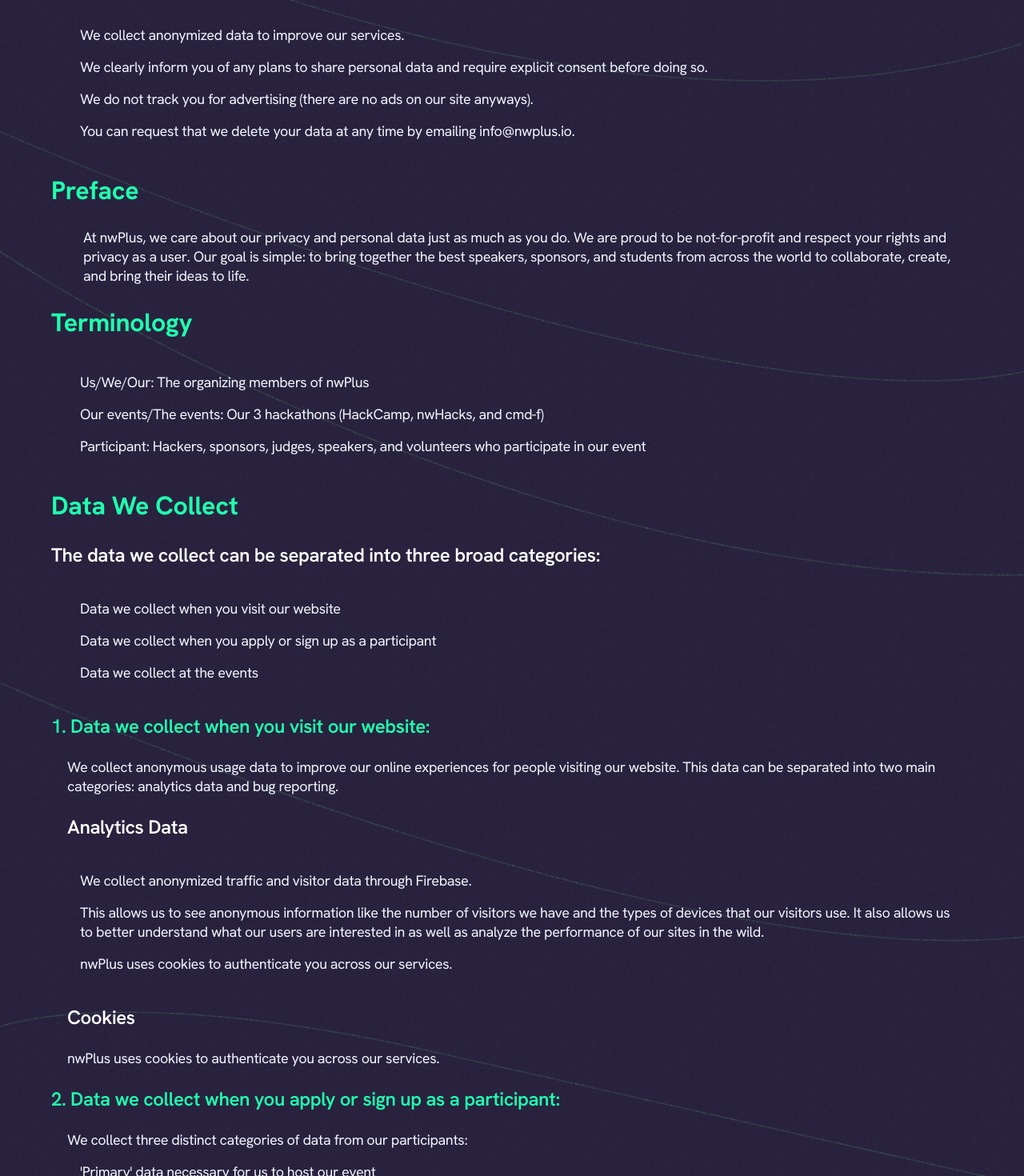
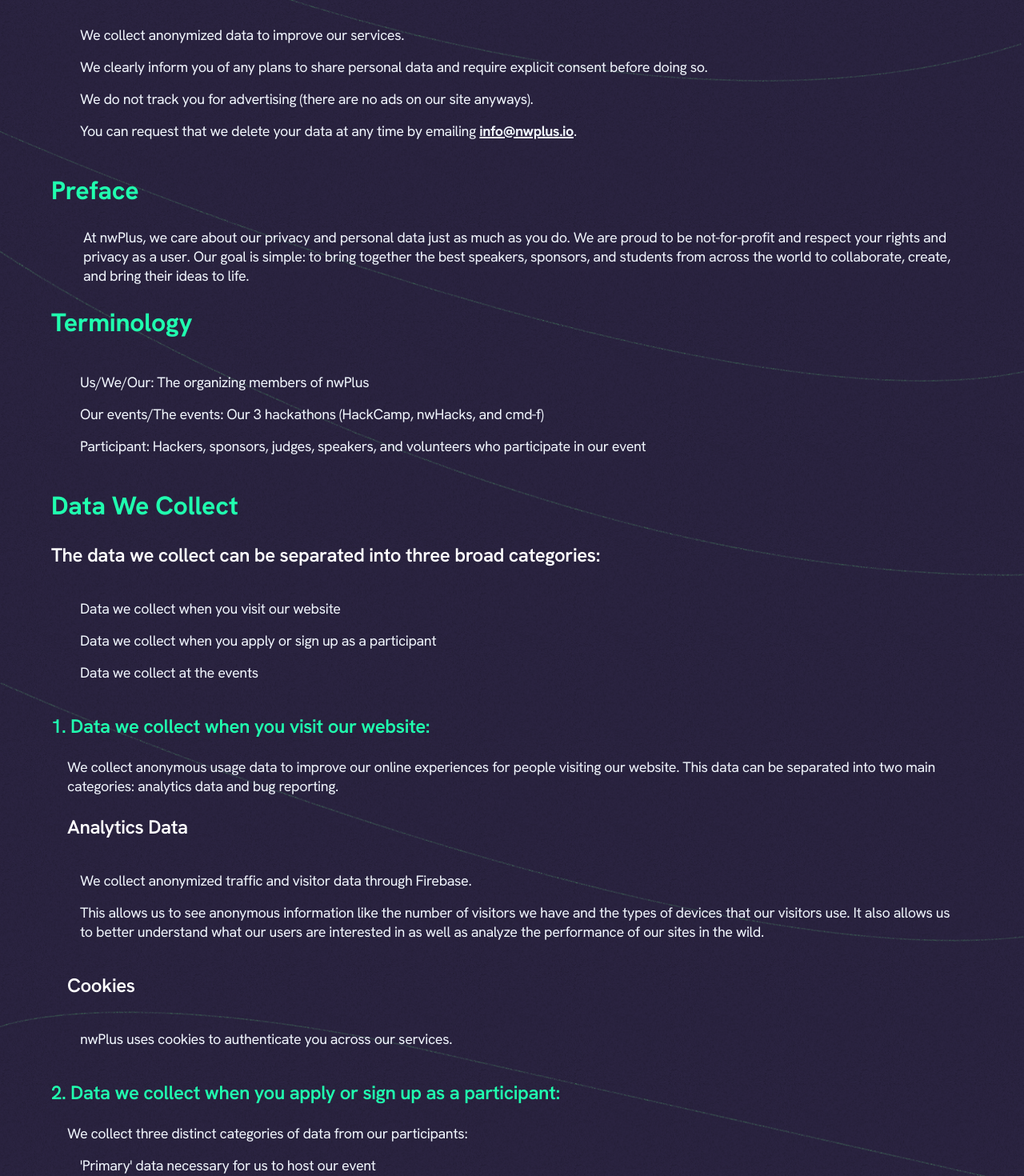
Before and after one commit to nwplus/www, a Next.js app: page /privacy in a window 1280 px wide. Shown: the part 387-1857 px from the top of the page at 80% size. Built offline with nearby package versions, Linux system fonts and the light colour scheme; no server answers; the database is empty.

Commit message:
feedback fixes

```diff
--- a/pages/privacy.js
+++ b/pages/privacy.js
@@ -4,7 +4,7 @@ import NavBar from '../components/NavBar';
 // Components
 import { Background } from '../components/Background'
 // Typography
-import { Title1, Body, Title2, Title3 } from '../components/Typography';
+import { Title1, Body, Title2, Title3, LinkBody } from '../components/Typography';
 import { List, ListItem } from '@material-ui/core';
 import Banner from '../components/Banner'
 
@@ -23,14 +23,35 @@ const PrivacyTextContainer = styled.div`
 `;
 
 const IndentedDiv = styled(Body)`
-    padding-left: 20px;
+  padding-left: 20px;
 `;
+
+const LinkBody2 = styled(LinkBody)`
+  display: inline;
+  line-height: inherit;
+  vertical-align: baseline;
+  margin: 0;
+  padding: 0;
+`
 
 const PrivacyPolicy = () => {
   const themeContext = useContext(ThemeContext);
-  const renderListItems = (items) => items.map((item, index) => (
-    <ListItem key={index}>{item}</ListItem>
-  ));
+  const renderListItems = (items) => items.map((item, index) => {
+    if (item.includes("info@nwplus.io")) {
+      const parts = item.split("info@nwplus.io");
+      return (
+        <ListItem key={index}>
+          {parts[0]}
+          <LinkBody2 href="mailto:info@nwplus.io" style={{ marginLeft: '0.25em' }}>
+            info@nwplus.io
+          </LinkBody2>
+          {parts[1]}
+        </ListItem>
+      );
+    }
+    return <ListItem key={index}>{item}</ListItem>;
+  });
+
   const keyPoints = [
     "We collect anonymized data to improve our services.",
     "We clearly inform you of any plans to share personal data and require explicit consent before doing so.",
@@ -56,14 +77,17 @@ const PrivacyPolicy = () => {
 
   const analyticsData = [
     "We collect anonymized traffic and visitor data through Firebase.",
-    "This allows us to see anonymous information like the number of visitors we have and the types of devices that our visitors use. It also allows us to better understand what our users are interested in as well as analyze the performance of our sites in the wild.",
-    "nwPlus uses cookies to authenticate you across our services."
+    "This allows us to see anonymous information like the number of visitors we have and the types of devices that our visitors use. It also allows us to better understand what our users are interested in as well as analyze the performance of our sites in the wild."
   ]
 
   const dataFreedom = [
     "1. Limit how much information you provide on our forms: You may choose to not fill out any optional fields in our forms and communications with you. Fields that we mark as mandatory, however, are considered to be necessary to our operations and services that we offer to you. You may, in the event that you object to these mandatory fields, terminate your activities with us and request that we delete all data we have collected from you thus far.",
     "2. Opt out of marketing emails: You may elect to stop receiving marketing and promotional material from us by replying to any of  our promotional emails.",
     "3. Use a tracking blocker: nwPlus does require cookies to be enabled for our services to work. We do not, however, have individual control over cookies and other tracking activities done by the services outlined in [Data we collect when you visit our website]. You may elect to use a browser extension to block these anonymous analytics activities."
+  ]
+
+  const cookies = [
+    "nwPlus uses cookies to authenticate you across our services."
   ]
 
   const KeyPoints = () => {
@@ -125,7 +149,7 @@ const PrivacyPolicy = () => {
               {renderListItems(analyticsData)}
             </List>
             <Title3>Cookies</Title3>
-            nwPlus uses cookies to authenticate you across our services.
+            <List>{renderListItems(cookies)}</List>
           </IndentedDiv>
           <Title3 color={themeContext.colors.primary}>2. Data we collect when you apply or sign up as a participant:</Title3>
           <IndentedDiv>
@@ -178,7 +202,7 @@ const PrivacyPolicy = () => {
         <Title2 color={themeContext.colors.primary}>Your Rights</Title2>
         <IndentedDiv>
           <Title3> Data ownership </Title3>
-          <Body>You own your data. You may at any time, with proof of identity, email us at info@nwplus.io and request that we provide,
+          <Body>You own your data. You may at any time, with proof of identity, email us at <LinkBody href="mailto:info@nwplus.io">info@nwplus.io</LinkBody> and request that we provide,
             update, or delete any personal data we have that pertains to you. We will, barring legal requirements or exceptional circumstances,
             comply with your request within 30 days of receipt. Please note that deleted data may be retained in our backups for up to
             an additional 60 days, after which they are purged.</Body>
@@ -210,7 +234,8 @@ const PrivacyPolicy = () => {
             <DataWeShare />
             <YourRights />
             <Title2 color={themeContext.colors.primary}>Questions</Title2>
-            <IndentedDiv>We are always looking for feedback on our practices and policies at nwPlus. If you have any questions, concerns, or complaints regarding our practices or policies please contact us at info@nwplus.io.</IndentedDiv>
+            <IndentedDiv>We are always looking for feedback on our practices and policies at nwPlus. If you have any questions, concerns, or complaints regarding our practices or policies please contact us at <LinkBody href="mailto:info@nwplus.io">info@nwplus.io</LinkBody>.</IndentedDiv>
+            <Body>This privacy policy is adapted from HackTheNorth</Body>
           </PrivacyTextContainer>
         </PrivacyContainer>
       </Background>
```
